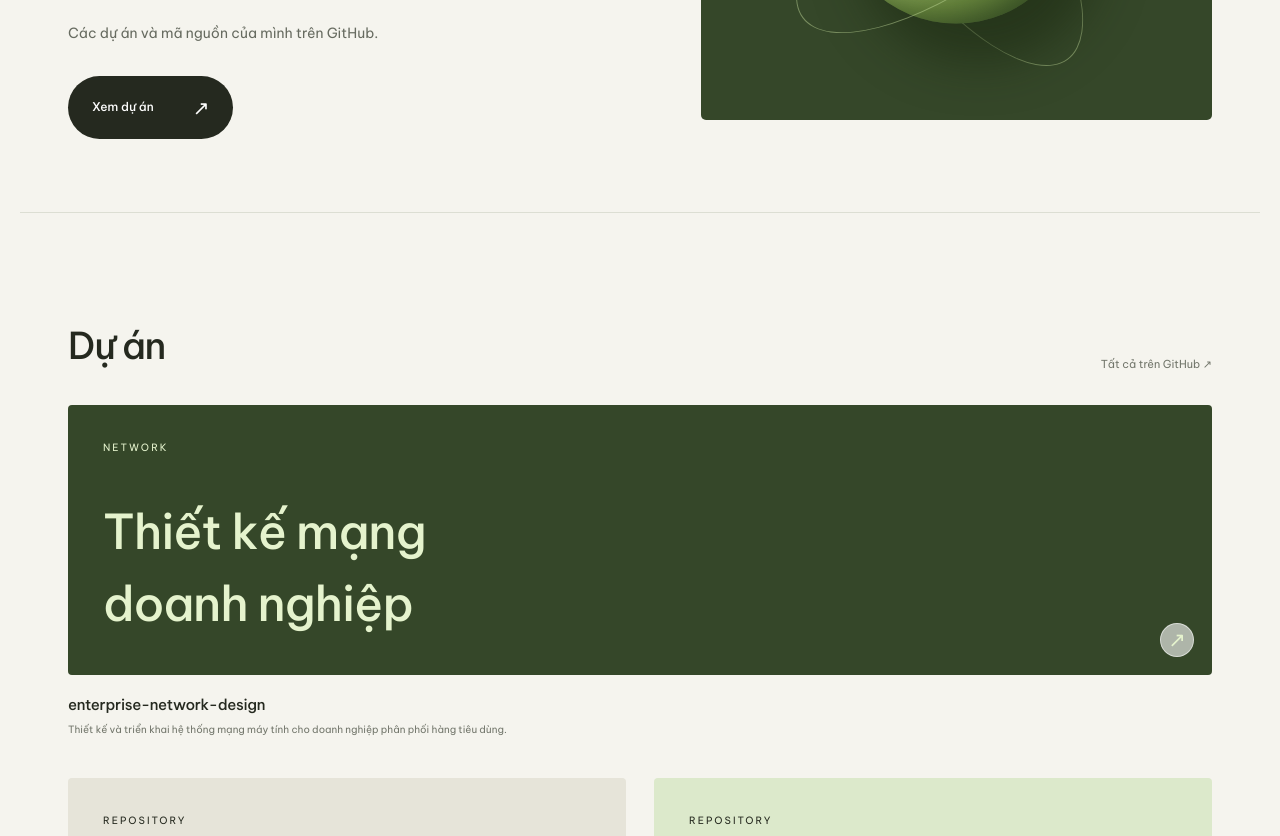
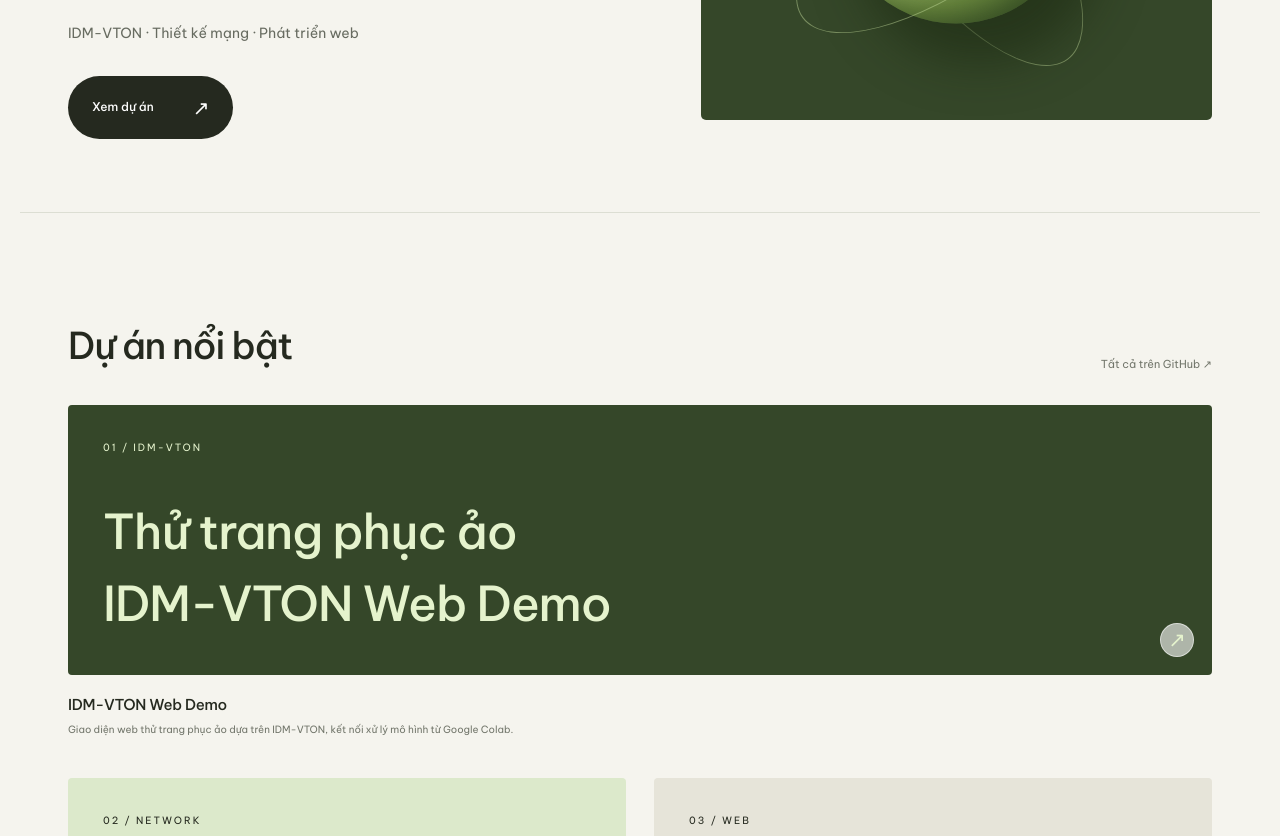
Before and after one commit to PendingN/portfolio, a plain HTML site: page index.html in a window 1280 px wide. Shown: the part 476-1312 px from the top of the page. Drawn offline with Linux system fonts and the light colour scheme.

Commit message:
Feature IDM-VTON, network and web projects in priority order

```diff
--- a/index.html
+++ b/index.html
@@ -2,7 +2,7 @@
 <html lang="vi">
 <head>
 <meta charset="UTF-8"><meta name="viewport" content="width=device-width, initial-scale=1">
-<meta name="description" content="Portfolio PendingN — các dự án công khai trên GitHub.">
+<meta name="description" content="Portfolio PendingN — IDM-VTON, thiết kế mạng doanh nghiệp và phát triển web.">
 <meta name="theme-color" content="#f5f4ee"><title>Portfolio — PendingN</title>
 <link rel="stylesheet" href="style.css">
 </head>
@@ -11,15 +11,15 @@
 <header class="header wrap"><a class="brand" href="#" aria-label="Portfolio, trang đầu">folio</a><nav aria-label="Điều hướng chính"><a href="#projects">Dự án</a><a class="nav-contact" href="https://github.com/PendingN">GitHub <span>↗</span></a></nav></header>
 <main id="main">
 <section class="hero wrap" aria-labelledby="hero-title">
-<div class="hero-copy"><p class="eyebrow"><span class="dot"></span> PORTFOLIO</p><h1 id="hero-title">Xin chào,<br>mình là <span>PendingN<span class="asterisk">✳</span></span></h1><p class="intro">Các dự án và mã nguồn của mình trên GitHub.</p><a class="button dark" href="#projects">Xem dự án <span>↗</span></a></div>
+<div class="hero-copy"><p class="eyebrow"><span class="dot"></span> PORTFOLIO</p><h1 id="hero-title">Xin chào,<br>mình là <span>PendingN<span class="asterisk">✳</span></span></h1><p class="intro">IDM-VTON · Thiết kế mạng · Phát triển web</p><a class="button dark" href="#projects">Xem dự án <span>↗</span></a></div>
 <div class="hero-art" aria-hidden="true"><div class="orbit orbit-one"></div><div class="orbit orbit-two"></div><div class="sphere"></div><div class="art-star">✳</div><div class="art-dot"></div></div>
 </section>
 <section class="projects wrap section" id="projects">
-<div class="project-heading"><h2>Dự án</h2><a href="https://github.com/PendingN?tab=repositories">Tất cả trên GitHub ↗</a></div>
+<div class="project-heading"><h2>Dự án nổi bật</h2><a href="https://github.com/PendingN?tab=repositories">Tất cả trên GitHub ↗</a></div>
 <div class="project-grid real-projects">
-<article class="project-card project-wide"><a class="project-visual project-cover network-cover" href="https://github.com/PendingN/enterprise-network-design" aria-label="Xem mã nguồn dự án thiết kế mạng doanh nghiệp"><span class="cover-kind">NETWORK</span><strong>Thiết kế mạng<br>doanh nghiệp</strong><span class="project-open">↗</span></a><div class="project-meta"><div><h3>enterprise-network-design</h3><p>Thiết kế và triển khai hệ thống mạng máy tính cho doanh nghiệp phân phối hàng tiêu dùng.</p></div></div></article>
-<article class="project-card"><a class="project-visual project-cover web-cover" href="https://github.com/PendingN/KTHDV" aria-label="Xem kho mã KTHDV"><span class="cover-kind">REPOSITORY</span><strong>KTHDV</strong><span class="project-open">↗</span></a><div class="project-meta"><div><h3>KTHDV</h3><p><a href="https://github.com/PendingN/KTHDV">Xem mã nguồn trên GitHub ↗</a></p></div></div></article>
-<article class="project-card"><a class="project-visual project-cover ai-cover" href="https://github.com/PendingN/Ai-Sokoban" aria-label="Xem kho mã Ai-Sokoban"><span class="cover-kind">REPOSITORY</span><strong>Ai-Sokoban</strong><span class="project-open">↗</span></a><div class="project-meta"><div><h3>Ai-Sokoban</h3><p><a href="https://github.com/PendingN/Ai-Sokoban">Xem mã nguồn trên GitHub ↗</a></p></div></div></article>
+<article class="project-card project-wide"><a class="project-visual project-cover network-cover" href="https://github.com/PendingN/IDMVTON-WebDemo" aria-label="Xem mã nguồn IDM-VTON Web Demo"><span class="cover-kind">01 / IDM-VTON</span><strong>Thử trang phục ảo<br>IDM-VTON Web Demo</strong><span class="project-open">↗</span></a><div class="project-meta"><div><h3>IDM-VTON Web Demo</h3><p>Giao diện web thử trang phục ảo dựa trên IDM-VTON, kết nối xử lý mô hình từ Google Colab.</p></div></div></article>
+<article class="project-card"><a class="project-visual project-cover ai-cover" href="https://github.com/PendingN/enterprise-network-design" aria-label="Xem mã nguồn dự án thiết kế mạng doanh nghiệp"><span class="cover-kind">02 / NETWORK</span><strong>Thiết kế mạng<br>doanh nghiệp</strong><span class="project-open">↗</span></a><div class="project-meta"><div><h3>Thiết kế mạng doanh nghiệp</h3><p>Thiết kế và triển khai hệ thống mạng máy tính cho doanh nghiệp phân phối hàng tiêu dùng.</p></div></div></article>
+<article class="project-card"><a class="project-visual project-cover web-cover" href="https://github.com/PendingN/Web503073" aria-label="Xem mã nguồn website Vũ Điệu Rừng Xanh"><span class="cover-kind">03 / WEB</span><strong>Vũ Điệu<br>Rừng Xanh</strong><span class="project-open">↗</span></a><div class="project-meta"><div><h3>Vũ Điệu Rừng Xanh</h3><p>Website quản lý và tra cứu cây cảnh, có tài khoản, bộ sưu tập yêu thích, blog và khu vực quản trị. PHP · MySQL · JavaScript.</p></div></div></article>
 </div></section>
 </main>
 <footer class="wrap"><a href="https://github.com/PendingN">GitHub / PendingN ↗</a><a href="#main">Về đầu trang ↑</a></footer>
```
